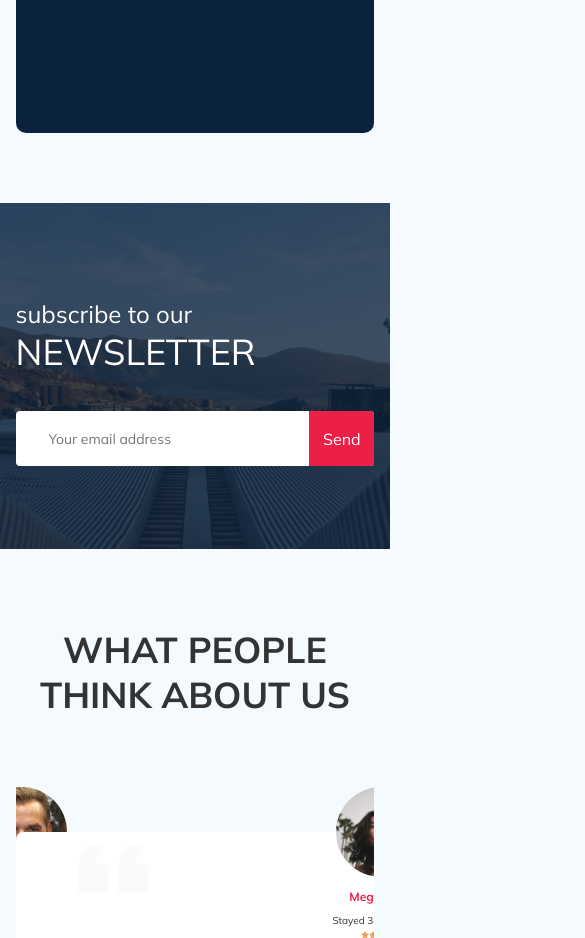
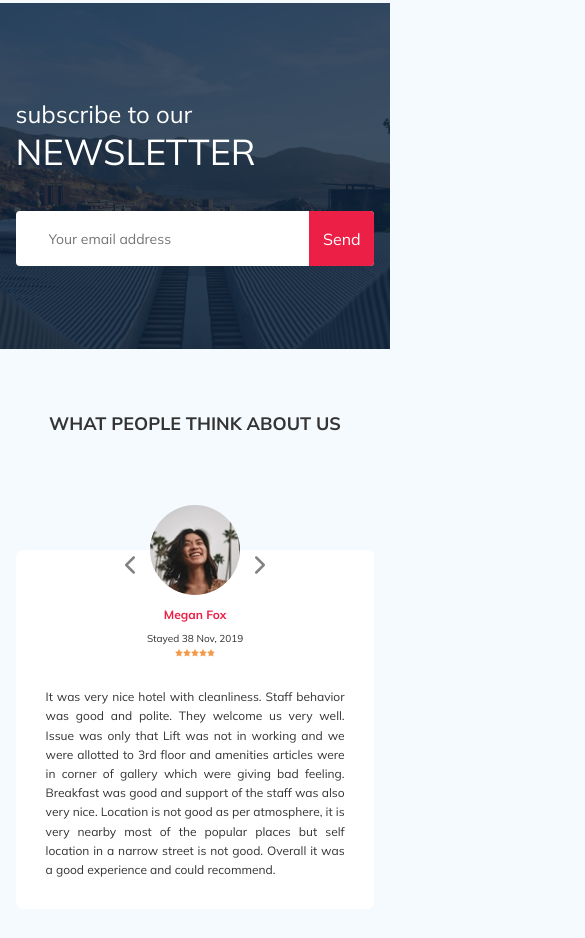
Before and after one commit to vexichek/tour-plan, a plain HTML site: page index.html in a window 390 px wide. Shown: the part 1062-2000 px from the top of the page, 585 px wide, since content can reach past the window. Drawn offline with Linux system fonts and the light colour scheme.

Commit message:
fix: hotel-slider create: media for reviews

```diff
--- a/index.html
+++ b/index.html
@@ -109,11 +109,11 @@
             <!-- Additional required wrapper -->
             <div class="swiper-wrapper">
               <!-- Slides -->
-              <div class="swiper-slide hotel-slider__item"><img class="swiper-slide__image" src="img/slide1.jpg" alt=""></div>
-              <div class="swiper-slide hotel-slider__item"><img class="swiper-slide__image" src="img/slide2.jpg" alt=""></div>
-              <div class="swiper-slide hotel-slider__item"><img class="swiper-slide__image" src="img/slide3.jpg" alt=""></div>
-              <div class="swiper-slide hotel-slider__item"><img class="swiper-slide__image" src="img/slide4.jpg" alt=""></div>
-              <div class="swiper-slide hotel-slider__item"><img class="swiper-slide__image" src="img/slide5.jpg" alt=""></div>
+              <div class="swiper-slide hotel-slider__item"><img class="hotel-slider__image" src="img/slide1.jpg" alt=""></div>
+              <div class="swiper-slide hotel-slider__item"><img class="hotel-slider__image" src="img/slide2.jpg" alt=""></div>
+              <div class="swiper-slide hotel-slider__item"><img class="hotel-slider__image" src="img/slide3.jpg" alt=""></div>
+              <div class="swiper-slide hotel-slider__item"><img class="hotel-slider__image" src="img/slide4.jpg" alt=""></div>
+              <div class="swiper-slide hotel-slider__item"><img class="hotel-slider__image" src="img/slide5.jpg" alt=""></div>
             </div>
             <!-- If we need navigation buttons -->
             <button class="hotel-slider__button hotel-slider__button--prev"></button>
--- a/sass/_media.sass
+++ b/sass/_media.sass
@@ -1,14 +1,14 @@
 @media (max-width: 1200px)
   .container
     max-width: 960px
-  .slider
-    width: 590px
-  .swiper
-    &-slide
+  .hotel
+    &-slider
       &__image
         width: 100%
         object-fit: cover
         height: 100%
+    &__slide
+      width: 590px
 @media (max-width: 992px)
   .container,
   .newsletter-wrapper
@@ -37,12 +37,16 @@
       margin-bottom: 30px
     &-right
       flex-direction: row
+    &-slider
+      width: 100%
   .booking
     width: 340px
-  .slider
-    width: 100%
   .map
     width: 340px
+  .reviews
+    &-slider
+      &__item
+        max-width: 580px
 @media (max-width: 768px)
   .container
     max-width: 576px
@@ -84,12 +88,12 @@
       &__offer
         order: -1
         margin-left: 0
-  .slider
-    height: 350px
   .hotel
     &-right
       flex-direction: column
       min-height: 450px
+    &-slider
+      height: 350px
   .booking, .map
     width: 100%
   .newsletter
@@ -98,8 +102,26 @@
       width: 92%
       flex-direction: column
       align-items: flex-start
+  .reviews
+    &__title
+      font-size: 26px
+      line-height: 33px
+    &-slider
+      &__item
+        padding: 0 30px 30px
+        &::after, &::before
+          display: none
+      &__button
+        top: 45px
+        &--prev
+          left: 50%
+          margin-left: -65px
+          transform: translate(-50%, 0)
+        &--next
+          right: 50%
+          margin-right: -65px
+          transform: translate(50%, 0)
 @media (max-width: 576px)
-
   .logo
     width: 99px
   .slider
@@ -107,9 +129,15 @@
   .hotel
     &__slider
       margin-bottom: 20px
+    &-slider
+      height: 250px
   .newsletter
     padding: 76px 0 83px 0
     &__title
       margin-bottom: 37px
   .subscribe
     width: 100%
+  .reviews
+    &__title
+      font-size: 18px
+      line-height: 23px
--- a/sass/blocks/_reviews.sass
+++ b/sass/blocks/_reviews.sass
@@ -14,7 +14,7 @@
       display: flex
       flex-direction: column
       align-items: center
-      width: 730px
+      max-width: 730px
       margin: 45px auto 0
       background-color: #fff
       border-radius: 8px
```
Also changed, not shown: css/style.css, 1 other file.
